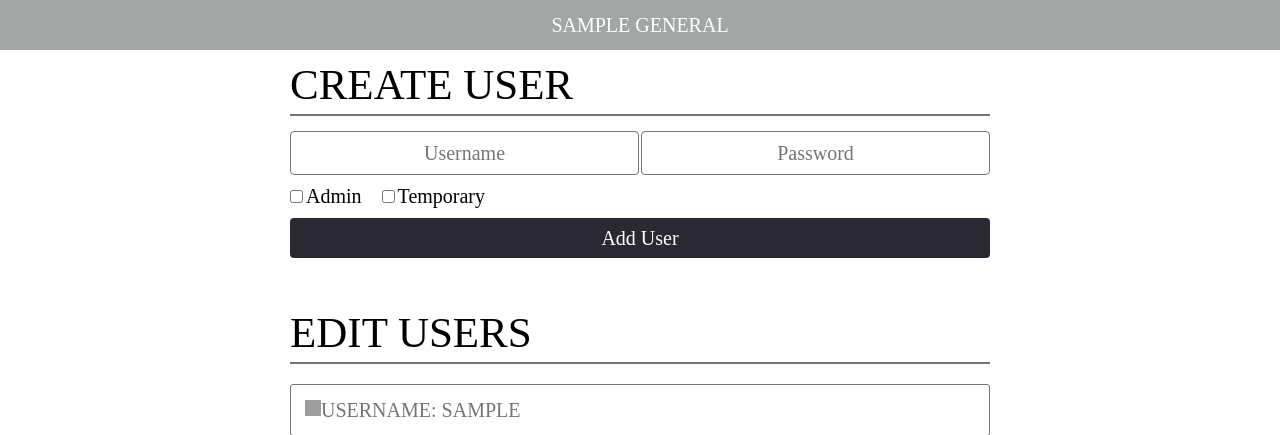
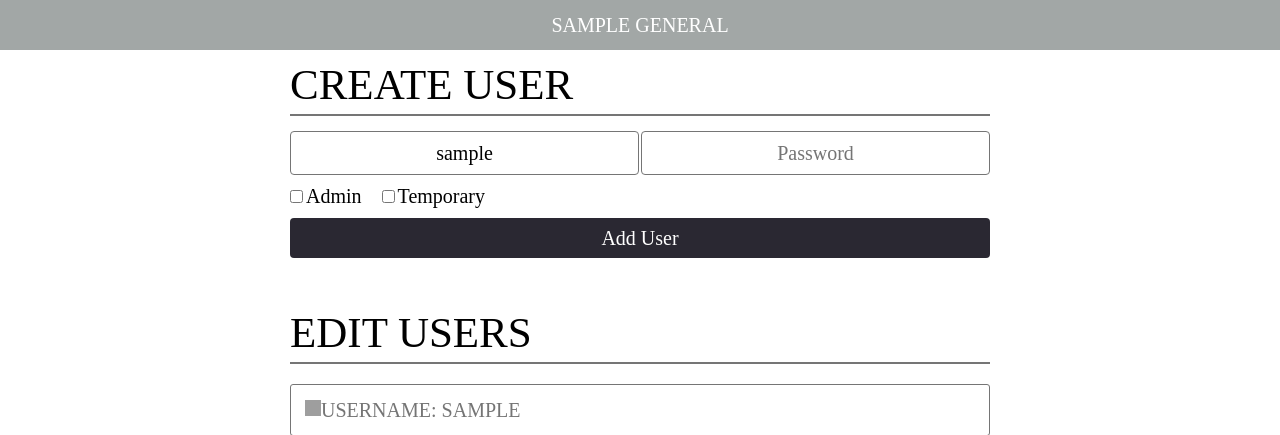
Before and after one commit to chris-burgin/Gatehouse, a Flask app: template templates/users.html in a window 1280 px wide. Shown: the part 80-515 px from the top of the page. Run offline with Flask 2, Linux system fonts and the light colour scheme; the template is opened without the code that fills it: most values are stand-ins (such as "Sample title", 1, 10 or a date in 2020); some libraries are stand-ins or nearby versions; some web fonts are replaced; grey boxes are pictures that could not be loaded.

Commit message:
Holds over username on invalid password

```diff
--- a/server.py
+++ b/server.py
@@ -93,7 +93,7 @@ def users():
     if len(password) < 5:
         error = "Your password must be at least 6 characters long!"
         return render_template('users.html', users=database.userList(),
-                                error=error)
+                                error=error, username=username)
     else:
         password = security.encrypt(password)
 
@@ -147,7 +147,9 @@ def edituser():
     else:
         experationDate = 'False'
 
+    #Edits User
     database.editUser(userID, username, password, isAdmin, experationDate)
+    success = 'User Edited!'
     return redirect(url_for('users'))
 
 
--- a/templates/users.html
+++ b/templates/users.html
@@ -4,7 +4,7 @@
 	<h1> Create User </h1>
 	<hr>
 	<form action="{{ url_for('users') }}" method="post" >
-		<input type="text" class="textinput" placeholder="Username" name="username">
+		<input type="text" class="textinput" {% if username %} value="{{username}}" {% endif %} placeholder="Username" name="username">
 		<input type="password" class="textinput" placeholder="Password" name="password">
 		<div class="form-option">
 			<input type="checkbox" name="adminuser">
```
